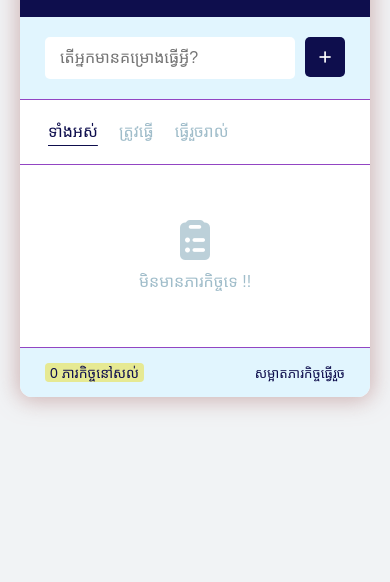
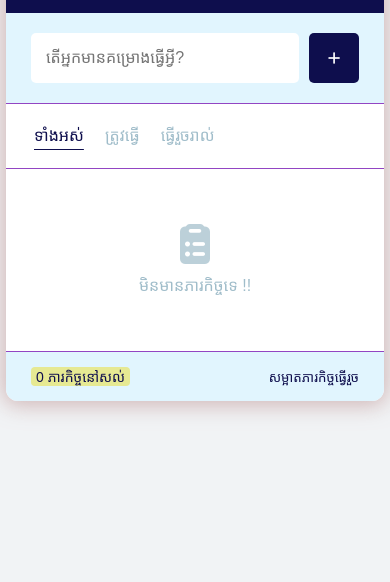
Before and after one commit to SANN-py/toDoApp, a plain HTML site: page index.html in a window 390 px wide. Shown: the part 262-844 px from the top of the page. Drawn offline with Linux system fonts and the light colour scheme; a web font is replaced by a local one.

Commit message:
third commit

```diff
--- a/style.css
+++ b/style.css
@@ -266,10 +266,14 @@ footer{
     color: var(--danger);
 }
 
-@media (min-width: 600px) {
+@media (max-width: 600px) {
   .todo-input button {
     width: 50px; /* Increase width for better tapping */
     height: 50px; /* Increase height for better tapping */
 
   }
+
+  body{
+    padding: 6px;
+  }
 }
```
